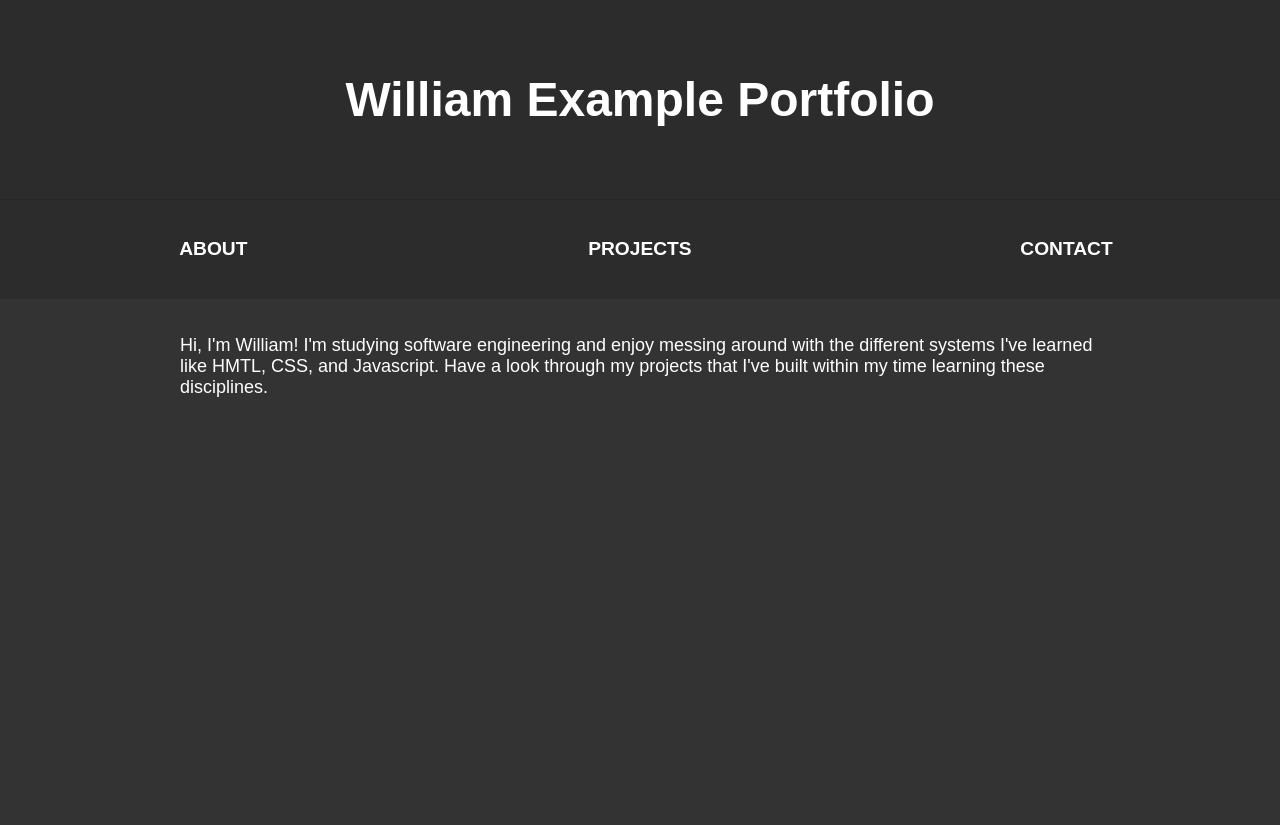
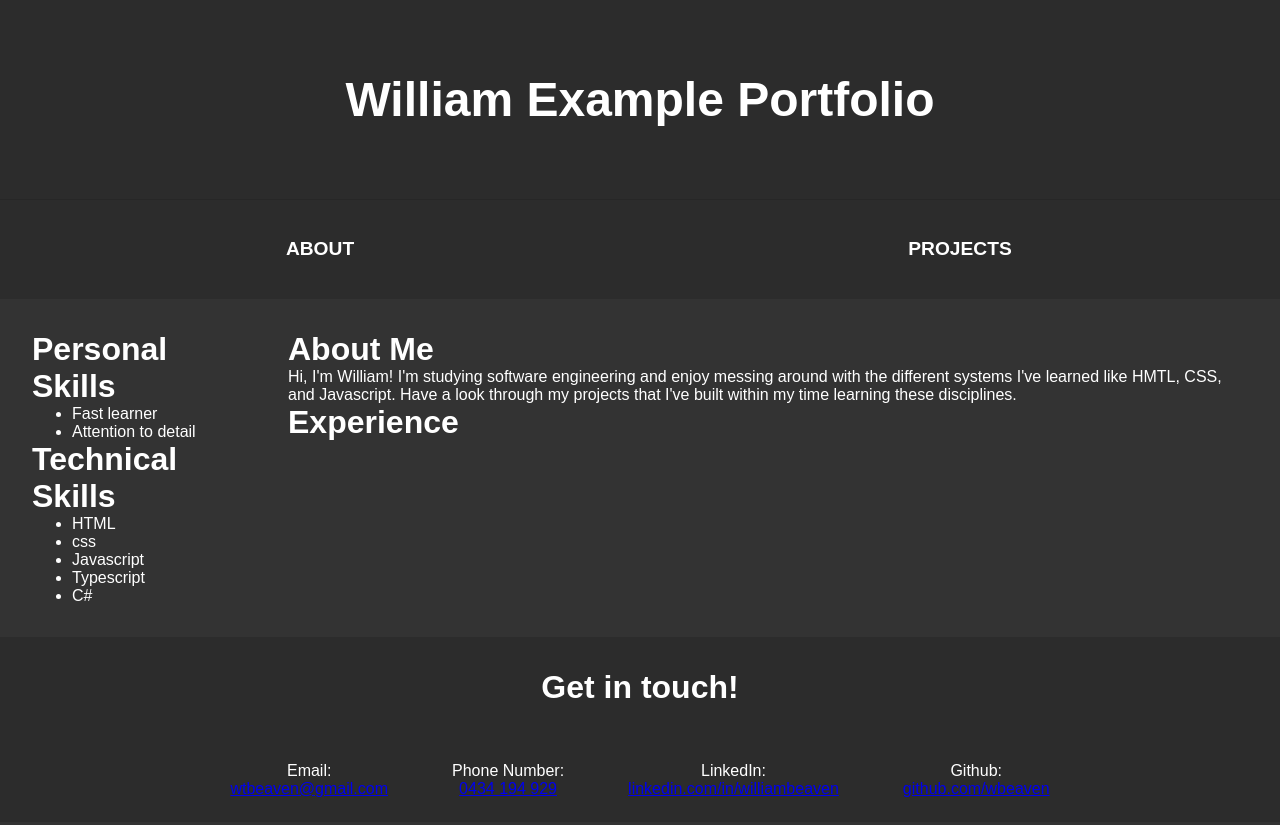
Before and after one commit to wbeaven/Will_IOD_Module_2, a plain HTML site: page Lab 4 and 5/ExamplePortfolio.html in a window 1280 px wide. Shown: the top 825 px of the page. Drawn offline with Linux system fonts and the light colour scheme.

Commit message:
Worked on lab 4 & 5 more

```diff
--- a/Lab 4 and 5/ExamplePortfolio.html
+++ b/Lab 4 and 5/ExamplePortfolio.html
@@ -17,20 +17,50 @@
     <div class="nav-bar">
       <a href="ExamplePortfolio.html">ABOUT</a>
       <a href="EP_Projects.html">PROJECTS</a>
-      <a href="EP_Contact.html">CONTACT</a>
+      <!-- <a href="EP_Contact.html">CONTACT</a> -->
     </div>
 
-    <div class="main">
+    <div class="main, flex">
+      <div class="column-1">
+        <h1>Personal Skills</h1>
+        <ul>
+          <li>Fast learner</li>
+          <li>Attention to detail</li>
+        </ul>
+        <h1>Technical Skills</h1>
+        <ul>
+          <li>HTML</li>
+          <li>css</li>
+          <li>Javascript</li>
+          <li>Typescript</li>
+          <li>C#</li>
+        </ul>
+      </div>
+      <div class="column-2">
+        <h1>About Me</h1>
         <p>
           Hi, I'm William! I'm studying software engineering and enjoy messing
           around with the different systems I've learned like HMTL, CSS, and
           Javascript. Have a look through my projects that I've built within my
           time learning these disciplines.
         </p>
+
+        <h1>Experience</h1>
+      </div>
     </div>
 
     <div class="footer">
-      <p>By William Beaven</p>
+      <h1>Get in touch!</h1>
+      <div>
+        <p>Email:<br>
+          <a href="mailto:wtbeaven@gmail.com">wtbeaven@gmail.com</a></p>
+        <p>Phone Number:<br>
+          <a href="tel:+61434194929">0434 194 929</a></p>
+        <p>LinkedIn:<br>
+          <a href="https://www.linkedin.com/in/williambeaven/">linkedin.com/in/williambeaven</a></p>
+        <p>Github:<br>
+          <a href="https://github.com/wbeaven">github.com/wbeaven</a></p>
+      </div>
     </div>
   </body>
 </html>
--- a/Lab 4 and 5/styles.css
+++ b/Lab 4 and 5/styles.css
@@ -1,8 +1,3 @@
-@media only screen and (max-width: 500px) {
-  /* .header {
-    height: 20em;
-  } */
-}
 * {
   margin: 0;
   box-sizing: border-box;
@@ -16,21 +11,10 @@ body {
   background-color: rgb(44, 44, 44);
   border-bottom: 1px rgb(39, 39, 39) solid;
 }
-.main {
-  height: 50em;
-  background-color: rgb(51, 51, 51);
-}
-.main p {
-  padding: 2em 10em;
-  font-size: large;
-}
-.footer {
-  height: 10em;
-  background-color: rgb(44, 44, 44);
+.title {
+  font-size: 3em;
   text-align: center;
-}
-.footer p {
-  padding-top: 4.5em;
+  padding: 1.5em 0;
 }
 .nav-bar {
   display: flex;
@@ -43,19 +27,76 @@ body {
   font-size: larger;
   font-weight: bold;
   padding: 2em;
-  flex-basis: 33.33%;
+  flex-basis: 50%;
 }
 .nav-bar a:hover {
   background-color: rgb(71, 71, 71);
 }
-.title {
-  font-size: 3em;
+.main {
+  background-color: rgb(51, 51, 51);
+}
+.flex {
+  display: flex;
+}
+.column-1 {
+  flex-basis: 20%;
+  flex-direction: column;
+  text-align: left;
+  padding: 2em;
+}
+.column-2 {
+  flex-basis: 80%;
+  flex-direction: column;
+  text-align: left;
+  padding: 2em;
+}
+.main p {
+  padding: 2em;
+  font-size: large;
+}
+.projects {
+  display: flex;
+  align-items: center;
+}
+.main a {
   text-align: center;
-  padding: 1.5em 0;
+}
+.footer {
+  background-color: rgb(44, 44, 44);
+  text-align: center;
+}
+.footer h1 {
+  padding: 1em 0;
+  text-align: center;
+}
+.footer div {
+  display: flex;
+  justify-content: center;
+}
+.footer p {
+  padding: 1.5em 2em;
 }
 img {
-  width: 33%;
+  width: 80%;
+  margin: 2em;
 }
 img:hover {
   opacity: 50%;
 }
+@media only screen and (max-width: 650px) {
+  .nav-bar {
+    flex-direction: column;
+  }
+  .main p {
+    padding: 2em;
+  }
+  .main div {
+    flex-direction: column;
+  }
+  .main a {
+    padding: 1em;
+  }
+  .footer div {
+    flex-direction: column;
+  }
+}
```
Also changed, not shown: Lab 4 and 5/EP_Projects.html (+14 -2 lines), Lab 4 and 5/Project_1.html (+1 -1 lines), Lab 4 and 5/Project_2.html (+1 -1 lines), Lab 4 and 5/Project_3.html (+1 -1 lines). Lines whose indentation alone changed are shown as unchanged.
